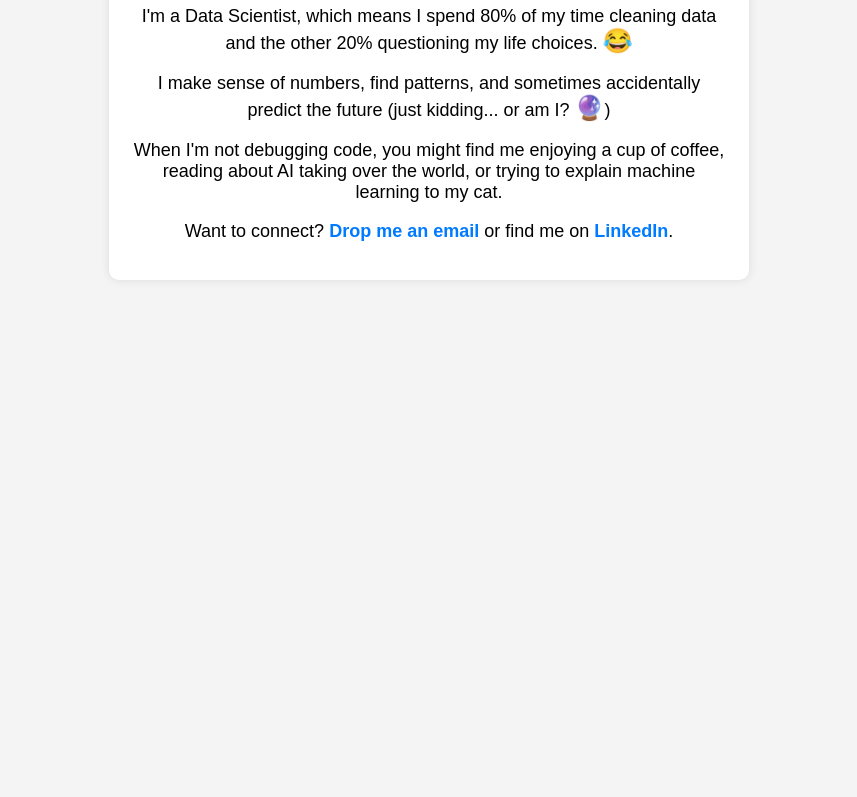
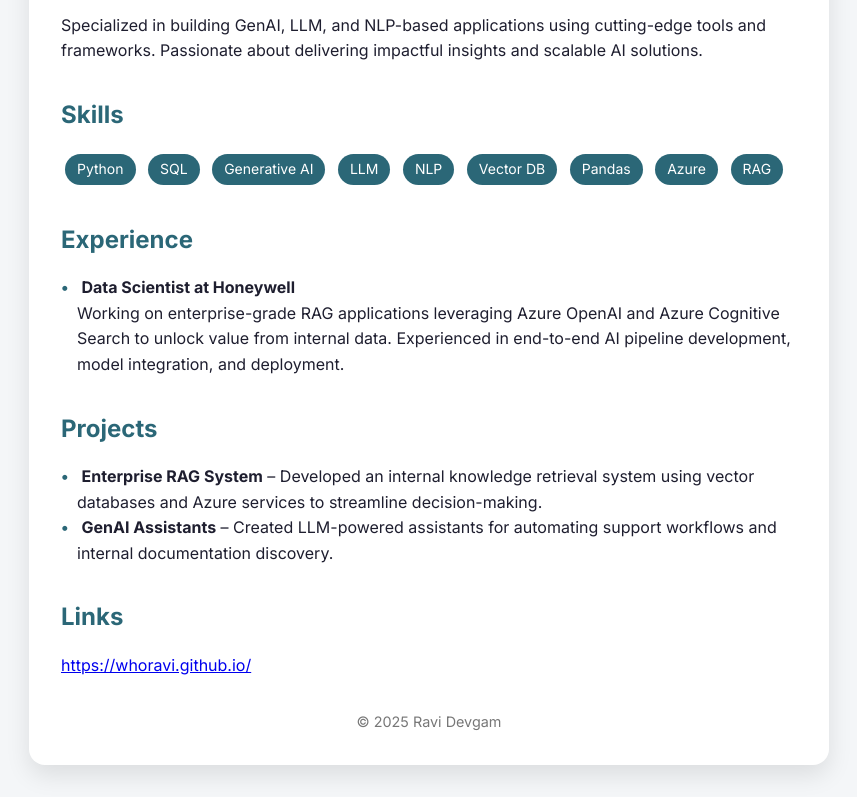
Before and after one commit to WhoRavi/WhoRavi.github.io, a plain HTML site: page index.html in a window 1280 px wide. Shown: the part 152-949 px from the top of the page, without its empty margins (211-1068 px from the left). Before the commit the page ends 800 px from the top, so only its background shows below. Drawn offline with Linux system fonts and the light colour scheme.

Commit message:
modified

```diff
--- a/index.html
+++ b/index.html
@@ -1,50 +1,126 @@
 <!DOCTYPE html>
 <html lang="en">
+
 <head>
-    <meta charset="UTF-8">
-    <meta name="viewport" content="width=device-width, initial-scale=1.0">
-    <title>Ravi - Data Scientist Extraordinaire</title>
+  <meta charset="UTF-8" />
+  <meta name="viewport" content="width=device-width, initial-scale=1.0" />
+  <title>Ravi Devgam | Data Scientist</title>
+  <link href="https://fonts.googleapis.com/css2?family=Inter:wght@400;600;700&display=swap" rel="stylesheet">
   <style>
+    * {
+      margin: 0;
+      padding: 0;
+      box-sizing: border-box;
+      font-family: 'Inter', sans-serif;
+    }
+
     body {
-            font-family: Arial, sans-serif;
-            background-color: #f4f4f4;
+      background-color: #f4f6f8;
+      color: #1e1e2f;
+      line-height: 1.6;
+      padding: 2rem;
+    }
+
+    .container {
+      max-width: 800px;
+      margin: auto;
+      background: #fff;
+      padding: 2rem;
+      border-radius: 16px;
+      box-shadow: 0 10px 25px rgba(0, 0, 0, 0.1);
+    }
+
+    h1 {
+      font-size: 2rem;
+      margin-bottom: 0.5rem;
+    }
+
+    h2 {
+      font-size: 1.5rem;
+      margin-top: 2rem;
+      margin-bottom: 1rem;
+      color: #2b6777;
+    }
+
+    p {
+      margin-bottom: 1rem;
+    }
+
+    ul {
+      list-style: none;
+      padding-left: 1rem;
+    }
+
+    ul li::before {
+      content: "\2022";
+      color: #2b6777;
+      font-weight: bold;
+      display: inline-block;
+      width: 1em;
+      margin-left: -1em;
+    }
+
+    .tag {
+      display: inline-block;
+      background: #2b6777;
+      color: white;
+      padding: 0.25rem 0.75rem;
+      border-radius: 999px;
+      font-size: 0.875rem;
+      margin: 0.25rem;
+    }
+
+    .footer {
       text-align: center;
-            padding: 50px;
-        }
-        .container {
-            max-width: 600px;
-            margin: auto;
-            background: white;
-            padding: 20px;
-            border-radius: 10px;
-            box-shadow: 0 0 10px rgba(0, 0, 0, 0.1);
-        }
-        h1 {
-            color: #333;
-        }
-        p {
-            font-size: 18px;
-        }
-        .emoji {
-            font-size: 24px;
-        }
-        a {
-            text-decoration: none;
-            color: #007bff;
-            font-weight: bold;
-        }
-        a:hover {
-            text-decoration: underline;
+      margin-top: 2rem;
+      color: #777;
+      font-size: 0.9rem;
     }
   </style>
 </head>
+
 <body>
   <div class="container">
-        <h1>Hello, World! I'm Ravi <span class="emoji">🤓</span></h1>
-        <p>I'm a Data Scientist, which means I spend 80% of my time cleaning data and the other 20% questioning my life choices. <span class="emoji">😂</span></p>
-        <p>I make sense of numbers, find patterns, and sometimes accidentally predict the future (just kidding... or am I? <span class="emoji">🔮</span>)</p>
-        <p>When I'm not debugging code, you might find me enjoying a cup of coffee, reading about AI taking over the world, or trying to explain machine learning to my cat.</p>
-        <p>Want to connect? <a href="mailto:ravidevgam@gmail.com">Drop me an email</a> or find me on <a href="https://www.linkedin.com/in/RaviDevgam">LinkedIn</a>.</p>
+    <h1>Ravi Devgam</h1>
+    <p><strong>Data Scientist at Honeywell</strong></p>
+    <p>Specialized in building GenAI, LLM, and NLP-based applications using cutting-edge tools and frameworks. Passionate about delivering impactful insights and scalable AI solutions.</p>
+
+    <h2>Skills</h2>
+    <div>
+      <span class="tag">Python</span>
+      <span class="tag">SQL</span>
+      <span class="tag">Generative AI</span>
+      <span class="tag">LLM</span>
+      <span class="tag">NLP</span>
+      <span class="tag">Vector DB</span>
+      <span class="tag">Pandas</span>
+      <span class="tag">Azure</span>
+      <span class="tag">RAG</span>
+    </div>
+
+    <h2>Experience</h2>
+    <ul>
+      <li>
+        <strong>Data Scientist at Honeywell</strong><br />
+        Working on enterprise-grade RAG applications leveraging Azure OpenAI and Azure Cognitive Search to unlock value from internal data. Experienced in end-to-end AI pipeline development, model integration, and deployment.
+      </li>
+    </ul>
+
+    <h2>Projects</h2>
+    <ul>
+      <li>
+        <strong>Enterprise RAG System</strong> – Developed an internal knowledge retrieval system using vector databases and Azure services to streamline decision-making.
+      </li>
+      <li>
+        <strong>GenAI Assistants</strong> – Created LLM-powered assistants for automating support workflows and internal documentation discovery.
+      </li>
+    </ul>
+
+    <h2>Links</h2>
+    <p><a href="https://whoravi.github.io/" target="_blank">https://whoravi.github.io/</a></p>
+
+    <div class="footer">© 2025 Ravi Devgam</div>
   </div>
 </body>
+
 </html>
```
Lines whose indentation alone changed are shown as unchanged.
